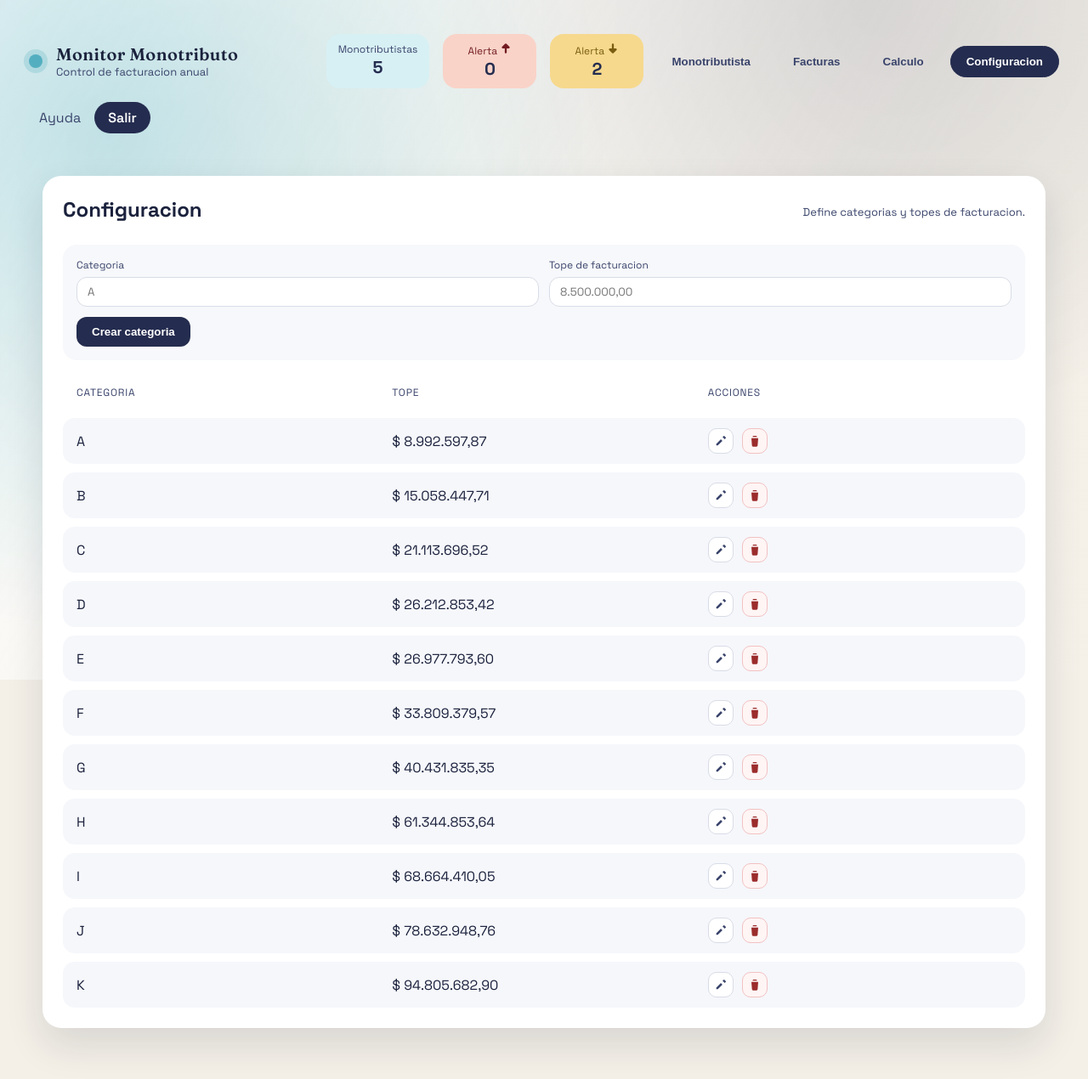
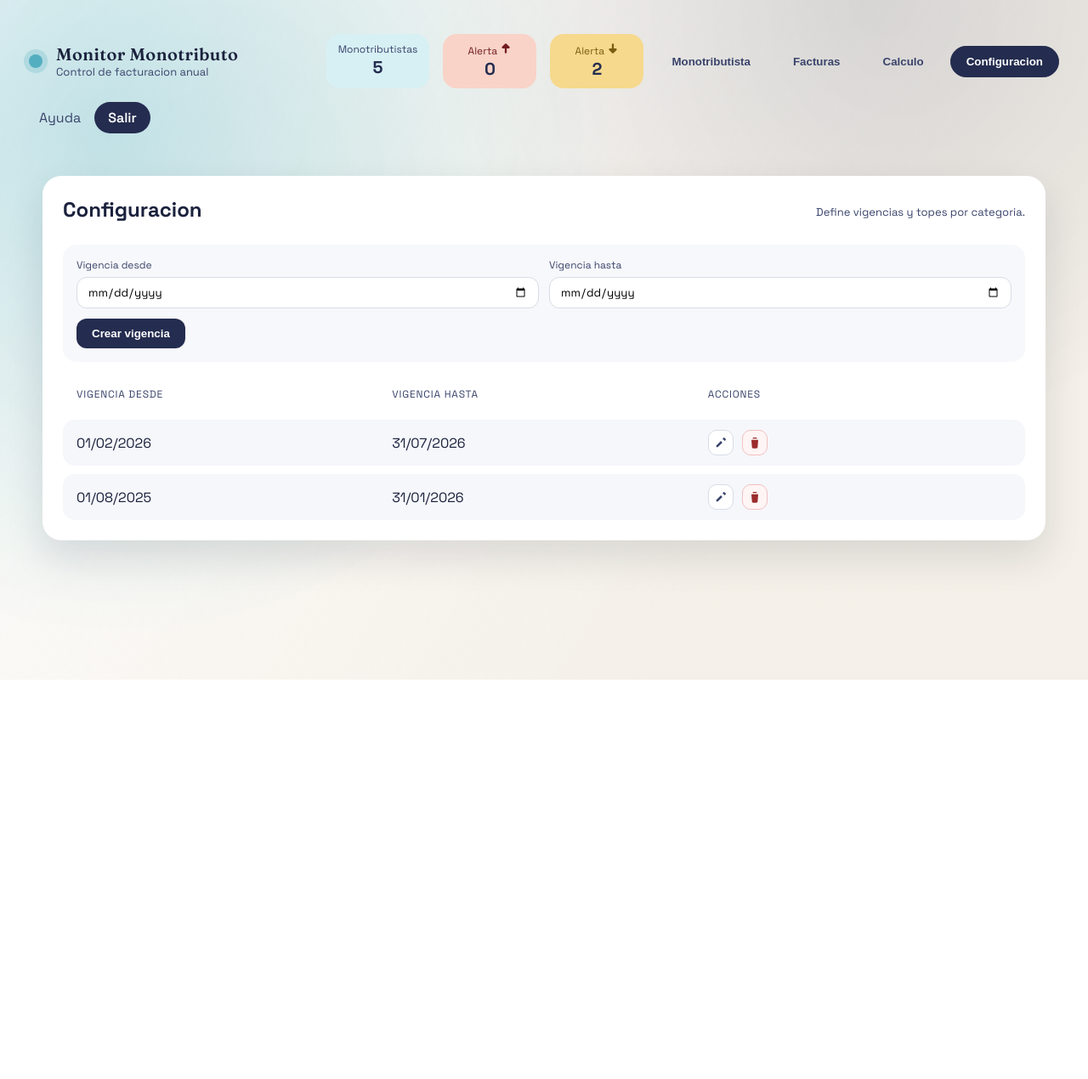
Before and after one commit to mateoadann/monitor-monotributo, a Flask app: page /?tab=configuracion in a window 1280 px wide. Shown: the whole page at 85% size. After the commit the page ends 800 px from the top, so only its background shows below. Run offline with Flask 3, Linux system fonts and the light colour scheme; a user stored in the database is signed in; some libraries are stand-ins or nearby versions.

Commit message:
Agregar vigencias y topes por categoria
Introduce modelos de vigencia y topes por categoria con actualizacion de calculos. Reestructura la UI de
  Configuracion para crear vigencias y editar topes A-K. Formatea inputs de dinero con coma decimal y punto de miles, y ajusta estilos. Incluye actualizacion de monitor.db para el
  nuevo esquema.

```diff
--- a/website/static/css/style.css
+++ b/website/static/css/style.css
@@ -515,6 +515,19 @@ body {
 
 .table__row--config {
   grid-template-columns: repeat(3, minmax(0, 1fr));
+}
+
+.table__row--topes {
+  grid-template-columns: 0.6fr 1.4fr;
+  align-items: center;
+}
+
+.table__row--topes input {
+  width: 100%;
+  border: 1px solid #d8dce6;
+  border-radius: 10px;
+  padding: 8px 10px;
+  font-family: inherit;
 }
 
 .table__head {
@@ -1076,7 +1089,8 @@ body {
 
   .table__row--mono,
   .table__row--facturas,
-  .table__row--config {
+  .table__row--config,
+  .table__row--topes {
     grid-template-columns: repeat(2, minmax(0, 1fr));
   }
 }
--- a/website/templates/dashboard.html
+++ b/website/templates/dashboard.html
@@ -279,38 +279,38 @@
   <div class="tabs__panel {% if active_tab == 'configuracion' %}is-active{% endif %}" id="configuracion">
     <div class="panel__header">
       <h2>Configuracion</h2>
-      <span class="panel__hint">Define categorias y topes de facturacion.</span>
+      <span class="panel__hint">Define vigencias y topes por categoria.</span>
     </div>
-    <form class="panel__form" method="post" action="{{ url_for('main.create_categoria') }}" data-confirm="Confirmar creacion de la categoria?">
+    <form class="panel__form" method="post" action="{{ url_for('main.create_vigencia') }}" data-confirm="Confirmar creacion de la vigencia?">
       <div class="form-grid">
         <label class="field">
-          Categoria
-          <input type="text" name="nombre" placeholder="A" required>
+          Vigencia desde
+          <input type="date" name="vigencia_desde" required>
         </label>
         <label class="field">
-          Tope de facturacion
-          <input type="text" name="tope_facturacion" placeholder="8.500.000,00" required>
+          Vigencia hasta
+          <input type="date" name="vigencia_hasta">
         </label>
       </div>
-      <button class="primary" type="submit">Crear categoria</button>
+      <button class="primary" type="submit">Crear vigencia</button>
     </form>
     <div class="table">
       <div class="table__row table__head table__row--config">
-        <span>Categoria</span>
-        <span>Tope</span>
+        <span>Vigencia desde</span>
+        <span>Vigencia hasta</span>
         <span>Acciones</span>
       </div>
-      {% for categoria in categorias_table %}
+      {% for vigencia in vigencias_table %}
       <div class="table__row table__row--config">
-        <span>{{ categoria.nombre }}</span>
-        <span>{{ categoria.tope }}</span>
+        <span>{{ vigencia.vigencia_desde }}</span>
+        <span>{{ vigencia.vigencia_hasta }}</span>
         <span class="row-actions">
-          <a class="icon-link" href="{{ url_for('main.edit_categoria', categoria_id=categoria.id) }}" aria-label="Editar">
+          <a class="icon-link" href="{{ url_for('main.edit_vigencia', vigencia_id=vigencia.id) }}" aria-label="Editar">
             <svg viewBox="0 0 24 24" aria-hidden="true" focusable="false">
               <path d="M4 17.25V20h2.75l8.1-8.1-2.75-2.75-8.1 8.1zM20.7 7.04a1 1 0 0 0 0-1.41l-2.34-2.34a1 1 0 0 0-1.41 0l-1.83 1.83 3.75 3.75 1.83-1.83z" fill="currentColor"/>
             </svg>
           </a>
-          <form method="post" action="{{ url_for('main.delete_categoria', categoria_id=categoria.id) }}" data-confirm="Confirmar eliminacion de la categoria?">
+          <form method="post" action="{{ url_for('main.delete_vigencia', vigencia_id=vigencia.id) }}" data-confirm="Confirmar eliminacion de la vigencia?">
             <button class="icon-link icon-link--danger" type="submit" aria-label="Eliminar" title="Eliminar">
               <svg viewBox="0 0 24 24" aria-hidden="true" focusable="false">
                 <path d="M6 7h12l-1 13a2 2 0 0 1-2 2H9a2 2 0 0 1-2-2L6 7zm3-4h6l1 2H8l1-2z" fill="currentColor"/>
--- a/website/views.py
+++ b/website/views.py
@@ -12,7 +12,15 @@ from rq import Retry
 from sqlalchemy import or_
 from werkzeug.utils import secure_filename
 
-from website.models import Categoria, Factura, FacturaImport, Monotributista, db
+from website.models import (
+    Categoria,
+    CategoriaTope,
+    Factura,
+    FacturaImport,
+    Monotributista,
+    Vigencia,
+    db,
+)
 from website.pdf_jobs import process_factura_import
 from website.queue import get_queue
 
@@ -32,6 +40,8 @@ MONTH_LABELS = [
     "Nov",
     "Dic",
 ]
+
+CATEGORY_CODES = [chr(code) for code in range(ord("A"), ord("K") + 1)]
 
 
 def parse_date(value: str | None):
@@ -94,6 +104,18 @@ def format_currency(value: Decimal | None) -> str:
     return f"{sign}$ {whole_str},{cents:02d}"
 
 
+def format_decimal_input(value: Decimal | None) -> str:
+    if value is None:
+        return ""
+    value = value.quantize(Decimal("0.01"))
+    sign = "-" if value < 0 else ""
+    value = abs(value)
+    whole = int(value)
+    cents = int((value - whole) * 100)
+    whole_str = f"{whole:,}".replace(",", ".")
+    return f"{sign}{whole_str},{cents:02d}"
+
+
 def last_12_months(anchor: date):
     months = []
     year = anchor.year
@@ -117,14 +139,64 @@ def parse_anchor(value: str | None):
         return None
 
 
-def categoria_por_total(total: Decimal, categorias: list[Categoria]):
-    if not categorias:
+def ensure_categorias() -> list[Categoria]:
+    existentes = {categoria.nombre: categoria for categoria in Categoria.query.all()}
+    categorias = []
+    for index, codigo in enumerate(CATEGORY_CODES, start=1):
+        categoria = existentes.get(codigo)
+        if not categoria:
+            categoria = Categoria(
+                nombre=codigo,
+                orden=index,
+                tope_facturacion=Decimal("0.00"),
+            )
+            db.session.add(categoria)
+        else:
+            categoria.orden = index
+        categorias.append(categoria)
+    db.session.flush()
+    return categorias
+
+
+def obtener_vigencia_para_fecha(anchor: date) -> Vigencia | None:
+    if not anchor:
+        return None
+    return (
+        Vigencia.query.filter(
+            Vigencia.fecha_desde <= anchor,
+            or_(Vigencia.fecha_hasta.is_(None), Vigencia.fecha_hasta >= anchor),
+        )
+        .order_by(Vigencia.fecha_desde.desc())
+        .first()
+    )
+
+
+def obtener_topes_vigencia(vigencia: Vigencia | None) -> list[CategoriaTope]:
+    if not vigencia:
+        return []
+    return (
+        CategoriaTope.query.join(Categoria)
+        .filter(CategoriaTope.vigencia_id == vigencia.id)
+        .order_by(Categoria.orden)
+        .all()
+    )
+
+
+def categoria_por_total(total: Decimal, topes: list[CategoriaTope]):
+    if not topes:
+        return None
+    if all(tope.tope_facturacion == 0 for tope in topes):
         return None
     total = total.quantize(Decimal("0.01"))
-    for categoria in categorias:
-        if total <= categoria.tope_facturacion:
-            return categoria
-    return categorias[-1]
+    topes_sorted = sorted(topes, key=lambda tope: tope.tope_facturacion)
+    for tope in topes_sorted:
+        if total <= tope.tope_facturacion:
+            return tope.categoria
+    return topes_sorted[-1].categoria
+
+
+def topes_por_categoria(topes: list[CategoriaTope]) -> dict[int, CategoriaTope]:
+    return {tope.categoria_id: tope for tope in topes}
 
 
 def calcular_totales(monotributista: Monotributista, anchor: date):
@@ -181,22 +253,28 @@ def calcular_totales(monotributista: Monotributista, anchor: date):
 
 
 def build_calculo(
-    monotributista: Monotributista, anchor: date, categorias: list[Categoria]
+    monotributista: Monotributista, anchor: date, topes: list[CategoriaTope]
 ):
     month_totals, total = calcular_totales(monotributista, anchor)
+    topes_map = topes_por_categoria(topes)
     categoria_actual = monotributista.categoria_actual
-    categoria_corresponde = categoria_por_total(total, categorias) or categoria_actual
+    categoria_corresponde = categoria_por_total(total, topes) or categoria_actual
     estado = estado_categoria(categoria_actual, categoria_corresponde)
+
+    tope_actual = topes_map.get(categoria_actual.id) if categoria_actual else None
+    tope_corresponde = (
+        topes_map.get(categoria_corresponde.id) if categoria_corresponde else None
+    )
 
     return {
         "categoria_actual": categoria_actual.nombre if categoria_actual else "-",
         "categoria_corresponde": categoria_corresponde.nombre if categoria_corresponde else "-",
         "tope_actual": (
-            format_currency(categoria_actual.tope_facturacion) if categoria_actual else "-"
+            format_currency(tope_actual.tope_facturacion) if tope_actual else "-"
         ),
         "tope_corresponde": (
-            format_currency(categoria_corresponde.tope_facturacion)
-            if categoria_corresponde
+            format_currency(tope_corresponde.tope_facturacion)
+            if tope_corresponde
             else "-"
         ),
         "estado_categoria": estado,
@@ -216,10 +294,43 @@ def estado_categoria(actual: Categoria | None, corresponde: Categoria | None) ->
 
 
 def recalc_categoria_orden() -> None:
-    categorias = Categoria.query.order_by(Categoria.tope_facturacion).all()
-    for index, categoria in enumerate(categorias, start=1):
-        categoria.orden = index
-    db.session.commit()
+    changed = False
+    for index, codigo in enumerate(CATEGORY_CODES, start=1):
+        categoria = Categoria.query.filter_by(nombre=codigo).first()
+        if not categoria:
+            continue
+        if categoria.orden != index:
+            categoria.orden = index
+            changed = True
+    if changed:
+        db.session.commit()
+
+
+def rangos_se_solapan(
+    desde: date, hasta: date | None, otro_desde: date, otro_hasta: date | None
+) -> bool:
+    fin = hasta or date.max
+    otro_fin = otro_hasta or date.max
+    return desde <= otro_fin and otro_desde <= fin
+
+
+def validar_vigencia_sin_solapamiento(
+    fecha_desde: date,
+    fecha_hasta: date | None,
+    vigencia_id: int | None = None,
+) -> bool:
+    query = Vigencia.query
+    if vigencia_id:
+        query = query.filter(Vigencia.id != vigencia_id)
+    for vigencia in query.all():
+        if rangos_se_solapan(
+            fecha_desde,
+            fecha_hasta,
+            vigencia.fecha_desde,
+            vigencia.fecha_hasta,
+        ):
+            return False
+    return True
 
 
 @main_bp.route("/")
@@ -233,16 +344,19 @@ def dashboard():
     anchor_value = f"{anchor_date.year:04d}-{anchor_date.month:02d}"
     monotributistas_raw = Monotributista.query.order_by(Monotributista.razon_social).all()
     categorias_raw = Categoria.query.order_by(Categoria.orden).all()
-    categorias_sorted = sorted(categorias_raw, key=lambda item: item.tope_facturacion)
     facturas_raw = Factura.query.order_by(Factura.fecha.desc()).all()
+    vigencia_anchor = obtener_vigencia_para_fecha(anchor_date)
+    topes_anchor = obtener_topes_vigencia(vigencia_anchor)
 
     anchor_actual = date.today().replace(day=1) - timedelta(days=1)
+    vigencia_actual = obtener_vigencia_para_fecha(anchor_actual)
+    topes_actual = obtener_topes_vigencia(vigencia_actual)
     monotributistas = []
     count_sube = 0
     count_baja = 0
     for item in monotributistas_raw:
         _, total_actual = calcular_totales(item, anchor_actual)
-        corresponde = categoria_por_total(total_actual, categorias_sorted) or item.categoria_actual
+        corresponde = categoria_por_total(total_actual, topes_actual) or item.categoria_actual
         estado = estado_categoria(item.categoria_actual, corresponde)
         if estado == "sube":
             count_sube += 1
@@ -287,11 +401,7 @@ def dashboard():
         seleccionado = Monotributista.query.get(int(seleccionado_id))
     if not seleccionado and monotributistas_raw:
         seleccionado = monotributistas_raw[0]
-    detalle = (
-        build_calculo(seleccionado, anchor_date, categorias_sorted)
-        if seleccionado
-        else None
-    )
+    detalle = build_calculo(seleccionado, anchor_date, topes_anchor) if seleccionado else None
 
     fecha_corte_label = anchor_actual.strftime("%d/%m/%y")
 
@@ -300,14 +410,13 @@ def dashboard():
         monotributistas=monotributistas,
         facturas=facturas,
         categorias=categorias_raw,
-        categorias_table=[
+        vigencias_table=[
             {
-                "id": categoria.id,
-                "nombre": categoria.nombre,
-                "orden": categoria.orden,
-                "tope": format_currency(categoria.tope_facturacion),
+                "id": vigencia.id,
+                "vigencia_desde": format_date(vigencia.fecha_desde),
+                "vigencia_hasta": format_date(vigencia.fecha_hasta) or "Sin fin",
             }
-            for categoria in categorias_raw
+            for vigencia in Vigencia.query.order_by(Vigencia.fecha_desde.desc()).all()
         ],
         monotributistas_select=monotributistas_raw,
         seleccionado_id=seleccionado.id if seleccionado else None,
@@ -573,73 +682,125 @@ def delete_factura(factura_id):
     return redirect(url_for("main.dashboard", tab="facturas"))
 
 
-@main_bp.post("/categorias/create")
+@main_bp.post("/vigencias/create")
 @login_required
-def create_categoria():
-    nombre = request.form.get("nombre", "").strip().upper()
-    tope_facturacion = parse_decimal(request.form.get("tope_facturacion"))
+def create_vigencia():
+    fecha_desde = parse_date(request.form.get("vigencia_desde"))
+    fecha_hasta = parse_date(request.form.get("vigencia_hasta"))
 
-    if not nombre or tope_facturacion is None:
-        flash("Completa los campos requeridos para crear la categoria.", "error")
+    if not fecha_desde:
+        flash("Completa los campos requeridos para crear la vigencia.", "error")
         return redirect(url_for("main.dashboard", tab="configuracion"))
 
-    if Categoria.query.filter_by(nombre=nombre).first():
-        flash("La categoria ya existe.", "error")
+    if fecha_hasta and fecha_hasta < fecha_desde:
+        flash("La vigencia hasta debe ser posterior a la vigencia desde.", "error")
         return redirect(url_for("main.dashboard", tab="configuracion"))
 
-    categoria = Categoria(
-        nombre=nombre,
-        orden=0,
-        tope_facturacion=tope_facturacion,
-    )
-    db.session.add(categoria)
+    if not validar_vigencia_sin_solapamiento(fecha_desde, fecha_hasta):
+        flash("La vigencia se superpone con otra existente.", "error")
+        return redirect(url_for("main.dashboard", tab="configuracion"))
+
+    categorias = ensure_categorias()
+    vigencia = Vigencia(fecha_desde=fecha_desde, fecha_hasta=fecha_hasta)
+    db.session.add(vigencia)
+    db.session.flush()
+
+    topes = [
+        CategoriaTope(
+            vigencia_id=vigencia.id,
+            categoria_id=categoria.id,
+            tope_facturacion=Decimal("0.00"),
+        )
+        for categoria in categorias
+    ]
+    db.session.add_all(topes)
     db.session.commit()
     recalc_categoria_orden()
-    flash("Categoria creada.", "success")
+    flash("Vigencia creada.", "success")
     return redirect(url_for("main.dashboard", tab="configuracion"))
 
 
-@main_bp.route("/categorias/<int:categoria_id>/edit", methods=["GET", "POST"])
+@main_bp.route("/vigencias/<int:vigencia_id>/edit", methods=["GET", "POST"])
 @login_required
-def edit_categoria(categoria_id):
-    categoria = Categoria.query.get_or_404(categoria_id)
+def edit_vigencia(vigencia_id):
+    vigencia = Vigencia.query.get_or_404(vigencia_id)
     if request.method == "POST":
-        nombre = request.form.get("nombre", "").strip().upper()
-        tope_facturacion = parse_decimal(request.form.get("tope_facturacion"))
+        fecha_desde = parse_date(request.form.get("vigencia_desde"))
+        fecha_hasta = parse_date(request.form.get("vigencia_hasta"))
 
-        if not nombre or tope_facturacion is None:
+        if not fecha_desde:
             flash("Completa los campos requeridos para editar.", "error")
+        elif fecha_hasta and fecha_hasta < fecha_desde:
+            flash("La vigencia hasta debe ser posterior a la vigencia desde.", "error")
         else:
-            categoria.nombre = nombre
-            categoria.tope_facturacion = tope_facturacion
-            db.session.commit()
-            recalc_categoria_orden()
-            flash("Categoria actualizada.", "success")
-            return redirect(url_for("main.dashboard", tab="configuracion"))
+            if not validar_vigencia_sin_solapamiento(
+                fecha_desde, fecha_hasta, vigencia.id
+            ):
+                flash("La vigencia se superpone con otra existente.", "error")
+            else:
+                vigencia.fecha_desde = fecha_desde
+                vigencia.fecha_hasta = fecha_hasta
+                db.session.commit()
+                flash("Vigencia actualizada.", "success")
+                return redirect(url_for("main.dashboard", tab="configuracion"))
+
+    topes = (
+        CategoriaTope.query.join(Categoria)
+        .filter(CategoriaTope.vigencia_id == vigencia.id)
+        .order_by(Categoria.orden)
+        .all()
+    )
 
     return render_template(
         "edit_categoria.html",
-        categoria=categoria,
-        tope_value=f"{categoria.tope_facturacion:.2f}",
+        vigencia=vigencia,
+        vigencia_desde_value=vigencia.fecha_desde.isoformat(),
+        vigencia_hasta_value=vigencia.fecha_hasta.isoformat() if vigencia.fecha_hasta else "",
+        topes_table=[
+            {
+                "categoria": tope.categoria.nombre,
+                "categoria_id": tope.categoria_id,
+                "tope_value": format_decimal_input(tope.tope_facturacion),
+            }
+            for tope in topes
+        ],
     )
 
 
-@main_bp.post("/categorias/<int:categoria_id>/delete")
+@main_bp.post("/vigencias/<int:vigencia_id>/topes")
 @login_required
-def delete_categoria(categoria_id):
-    categoria = Categoria.query.get_or_404(categoria_id)
-    usage = Monotributista.query.filter(
-        or_(
-            Monotributista.categoria_actual_id == categoria.id,
-            Monotributista.categoria_corresponde_id == categoria.id,
-        )
-    ).first()
-    if usage:
-        flash("No se puede eliminar una categoria en uso.", "error")
-        return redirect(url_for("main.dashboard", tab="configuracion"))
+def update_vigencia_topes(vigencia_id):
+    vigencia = Vigencia.query.get_or_404(vigencia_id)
+    topes = (
+        CategoriaTope.query.join(Categoria)
+        .filter(CategoriaTope.vigencia_id == vigencia.id)
+        .order_by(Categoria.orden)
+        .all()
+    )
+    errores = False
+    for tope in topes:
+        raw_value = request.form.get(f"tope_{tope.categoria_id}", "").strip()
+        parsed = parse_decimal(raw_value)
+        if parsed is None:
+            errores = True
+            break
+        tope.tope_facturacion = parsed
 
-    db.session.delete(categoria)
+    if errores:
+        db.session.rollback()
+        flash("Completa los topes con un formato valido.", "error")
+        return redirect(url_for("main.edit_vigencia", vigencia_id=vigencia.id))
+
     db.session.commit()
-    recalc_categoria_orden()
-    flash("Categoria eliminada.", "success")
+    flash("Topes actualizados.", "success")
+    return redirect(url_for("main.edit_vigencia", vigencia_id=vigencia.id))
+
+
+@main_bp.post("/vigencias/<int:vigencia_id>/delete")
+@login_required
+def delete_vigencia(vigencia_id):
+    vigencia = Vigencia.query.get_or_404(vigencia_id)
+    db.session.delete(vigencia)
+    db.session.commit()
+    flash("Vigencia eliminada.", "success")
     return redirect(url_for("main.dashboard", tab="configuracion"))
```
Also changed, not shown: website/models.py (+32 -82 lines), website/templates/edit_categoria.html (+27 -6 lines), monitor.db.
